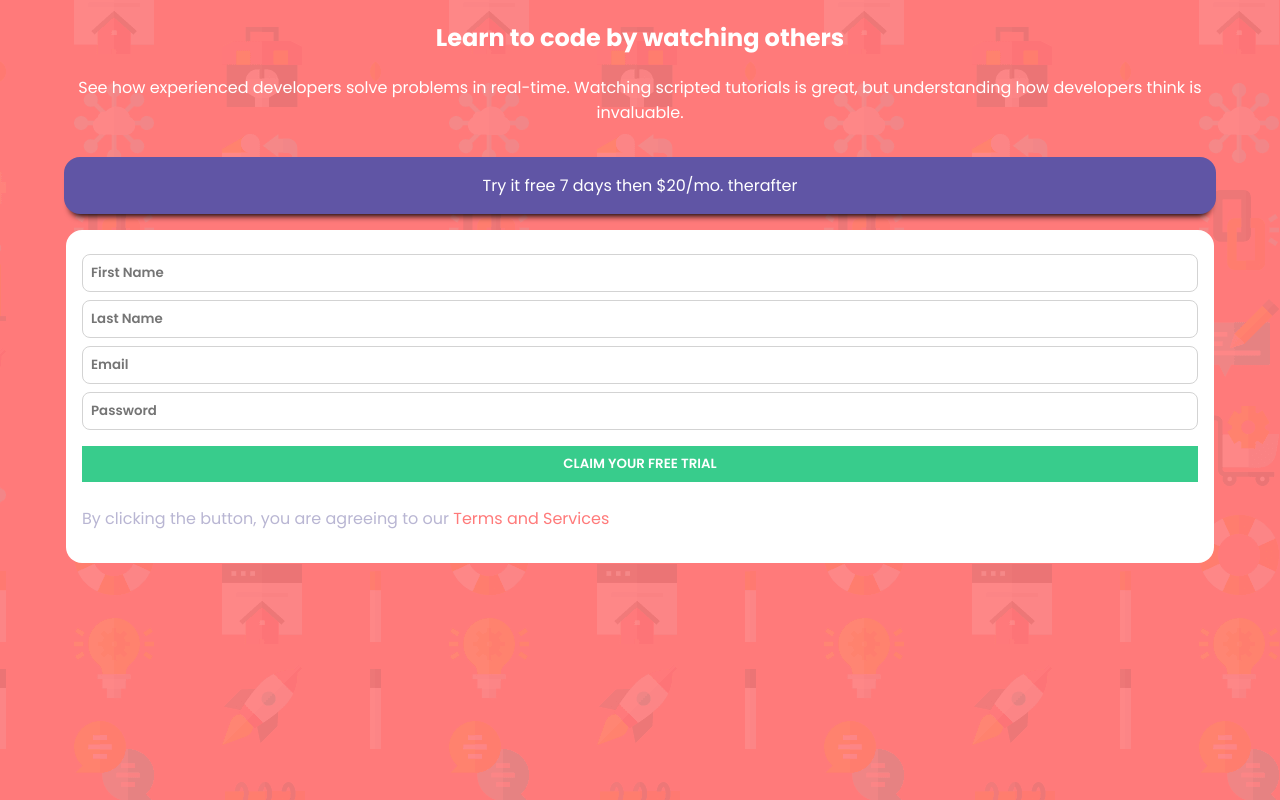
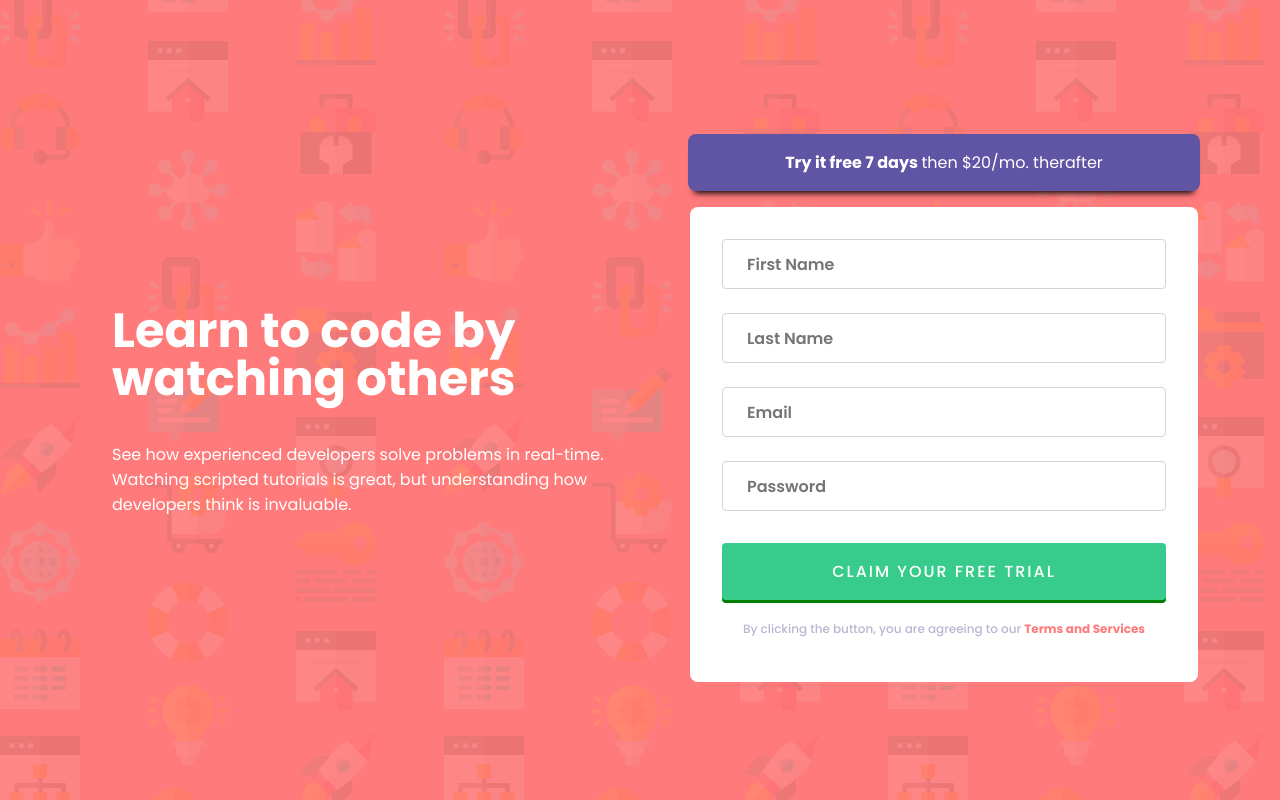
Before and after one commit to sheriff1/FEM-intro-component-with-signup-form-master, a plain HTML site: page index.html in a window 1280 px wide. Drawn offline with Linux system fonts and the light colour scheme.

Commit message:
apply desktop styling

```diff
--- a/css/styles.css
+++ b/css/styles.css
@@ -12,6 +12,10 @@ body {
 * HERO STYLING
 */
 
+.hero {
+    margin: 2rem;
+}
+
 
 /*
 * PURPLE BOX STYLING
@@ -19,7 +23,7 @@ body {
 
 .purple-box {
     background-color: hsl(248, 32%, 49%);
-    padding: 1rem;
+    padding: 1rem 4rem;
 }
 
 
@@ -30,27 +34,32 @@ body {
 .form-section {
     background-color: #fff;
     border: 0px;
-    padding: 1rem;
+    padding: 2rem;
 }
 
 .form-field {
     width: 100%;
-    padding: 0.5rem;
-    margin: 0.5rem 0;
+    height: 3rem;
+    font-size: 1rem;
+    padding: 1.5rem;
+    margin-bottom: 1.5rem;
     font-weight: 600;
     font-family: inherit;
-    border-radius: 0.5rem;
+    border-radius: 0.25rem;
     border: 1px solid lightgrey;
 }
 
 .form-button {
     background-color: hsl(154, 59%, 51%);
-    font-weight: 600;
+    font-weight: 500;
     font-family: inherit;
+    font-size: 1rem;
     width: 100%;
-    padding: 0.5rem;
+    padding: 1rem;
     border: 0;
     margin: 0.5rem 0;
+    letter-spacing: 2px;
+    box-shadow: 0 3px 0px 0px green;
 }
 
 .form-disclaimer {
@@ -67,15 +76,19 @@ body {
 */
 
 .border-rounded {
-    border-radius: 1rem;
+    border-radius: 0.5rem;
+}
+
+.border-rounded-50 {
+    border-radius: 0.25rem;
 }
 
 .text-white {
     color: #fff;
 }
 
-.drop-shadow {
-    box-shadow: 0 8px 6px -6px black;
+.text-smaller {
+    font-size: 0.75rem;
 }
 
 .text-uppercase {
@@ -84,6 +97,26 @@ body {
 
 .text-center {
     text-align: center;
+}
+
+.text-weight-400 {
+    font-weight: 400;
+}
+
+.text-weight-500 {
+    font-weight: 500;
+}
+
+.text-weight-600 {
+    font-weight: 600;
+}
+
+.text-weight-700 {
+    font-weight: 700;
+}
+
+.drop-shadow {
+    box-shadow: 0 8px 6px -6px black;
 }
 
 .display-block {
@@ -97,3 +130,25 @@ body {
     margin: 0 auto;
     background: url(/images/bg-intro-mobile.png) hsl(0, 100%, 74%);
 }
+
+@media screen and (min-width: 700px) {
+    .container {
+        flex-direction: row;
+        background: url(/images/bg-intro-desktop.png) hsl(0, 100%, 74%);
+        align-items: center;
+        height: 100vh;
+    }
+    .hero {
+        text-align: left;
+        width: 50%;
+        padding: 1rem;
+    }
+    .hero h1 {
+        font-size: 3rem;
+        line-height: 3rem;
+    }
+    .form {
+        width: 50%;
+        padding: 1rem;
+    }
+}
--- a/index.html
+++ b/index.html
@@ -14,16 +14,23 @@
 </head>
 
 <body class="container">
-    <section class="text-white text-center">
+    <section class="hero text-white text-center">
         <h1>Learn to code by watching others</h1>
 
         <p>See how experienced developers solve problems in real-time. Watching scripted tutorials is great, but understanding how developers think is invaluable.</p>
     </section>
 
-    <section>
-        <p class="purple-box text-white text-center border-rounded drop-shadow">Try it free 7 days then $20/mo. therafter</p>
+    <section class="form">
+        <p class="purple-box text-white text-center border-rounded drop-shadow">
+            <span class="text-weight-700">
+              Try it free 7 days
+            </span>
+            <span class="text-weight-400">
+              then $20/mo. therafter
+            </span>
+        </p>
 
-        <fieldset class="form-section border-rounded ">
+        <fieldset class="form-section border-rounded">
             <form>
                 <input class="display-block form-field" placeholder="First Name" type="text" name="first-name" id="first-name">
 
@@ -33,9 +40,9 @@
 
                 <input class="display-block form-field" placeholder="Password" type="password" name="password" id="password">
             </form>
-            <button class="text-white text-uppercase form-button">Claim your free trial</button>
-            <p class="form-disclaimer">By clicking the button, you are agreeing to our
-                <a>Terms and Services</a>
+            <button class="text-white text-uppercase form-button border-rounded-50">Claim your free trial</button>
+            <p class="form-disclaimer text-center text-smaller text-weight-500">By clicking the button, you are agreeing to our
+                <a class="text-weight-700">Terms and Services</a>
             </p>
         </fieldset>
     </section>
```
